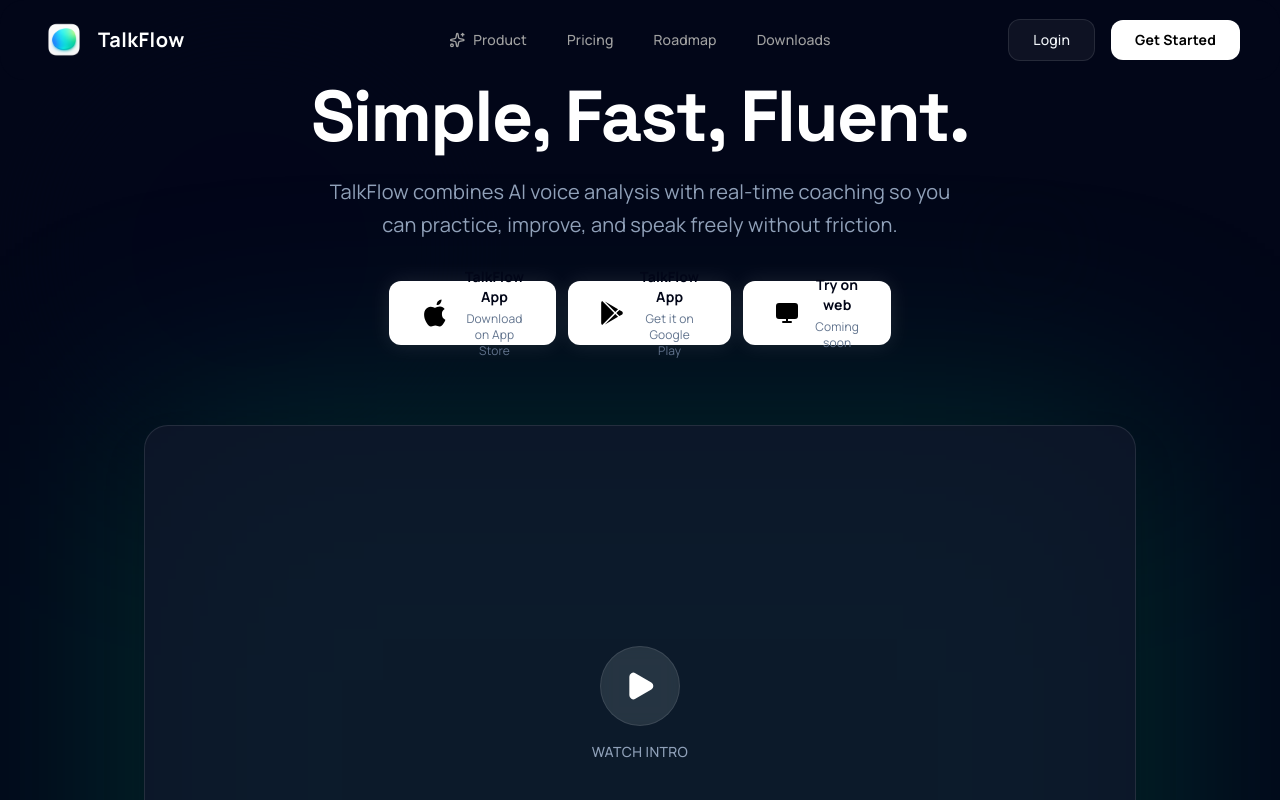
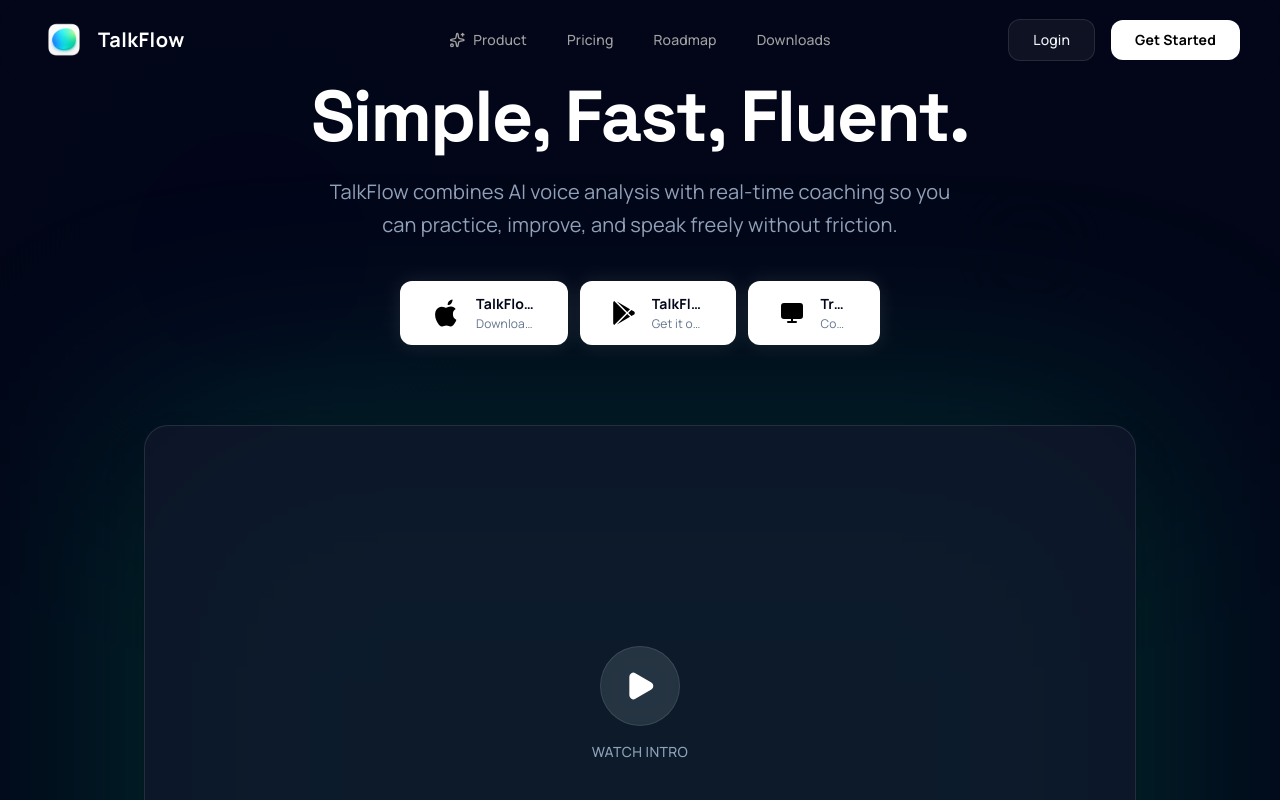
Before and after one commit to marksheng00/talkflow-site, a Next.js app: page / in a window 1280 px wide. Shown: the top 800 px of the page. Built offline with nearby package versions, Linux system fonts and the light colour scheme.

Commit message:
Fix button text overflow with proper containment and truncation

```diff
--- a/src/app/page.tsx
+++ b/src/app/page.tsx
@@ -44,38 +44,38 @@
           <div className="mt-8 md:mt-10 flex flex-col gap-3 sm:flex-row sm:justify-center w-full max-w-lg px-4">
             <Link
               href={appStore}
-              className="group flex h-[56px] md:h-[64px] items-center gap-3 md:gap-4 rounded-xl bg-white px-6 md:px-8 text-slate-950 shadow-[0_0_20px_rgba(255,255,255,0.1)] transition-all hover:bg-slate-50 hover:shadow-[0_0_30px_rgba(255,255,255,0.2)] hover:scale-[1.02] active:scale-95"
+              className="group flex h-[56px] md:h-[64px] items-center gap-3 md:gap-4 rounded-xl bg-white px-6 md:px-8 text-slate-950 shadow-[0_0_20px_rgba(255,255,255,0.1)] transition-all hover:bg-slate-50 hover:shadow-[0_0_30px_rgba(255,255,255,0.2)] hover:scale-[1.02] active:scale-95 overflow-hidden"
             >
               <svg viewBox="0 0 384 512" className="h-6 w-6 md:h-7 md:w-7 fill-black flex-shrink-0">
                 <path d="M318.7 268.7c-.2-36.7 16.4-64.4 50-84.8-18.8-26.9-47.2-41.7-84.7-44.6-35.5-2.8-74.3 21.8-88.5 21.8-11.4 0-51.1-20.8-82.3-20.1-41.2.6-79.1 23.9-100.1 60.5-42.2 73.1-10.8 181.8 30.5 241.6 20.2 29.2 44.1 61.9 75.8 60.7 30.3-1.2 41.8-19.3 78.4-19.3s47.1 19.3 78.9 18.7c32.3-.6 53.3-29.8 73-58.4 22.9-33.1 32.7-65.1 33-66.8-.7-.3-63.5-24.3-63.8-96.1zM288 80.1c15.6-18.8 26.2-44.8 23.3-70.9-22.3 1-49.3 15-65.3 33.8-14.4 16.8-26.9 43.1-23.5 68.3 24.8 1.9 49.3-12.4 65.5-31.2z" />
               </svg>
-              <div className="flex flex-col items-start leading-none">
-                <span className="text-sm font-bold text-slate-950">TalkFlow App</span>
-                <span className="text-xs text-slate-500 mt-1">Download on App Store</span>
+              <div className="flex flex-col items-start justify-center leading-tight min-w-0 flex-1">
+                <span className="text-sm font-bold text-slate-950 truncate w-full">TalkFlow App</span>
+                <span className="text-xs text-slate-500 mt-0.5 truncate w-full">Download on App Store</span>
               </div>
             </Link>
 
             <Link
               href={playStore}
-              className="group flex h-[56px] md:h-[64px] items-center gap-3 md:gap-4 rounded-xl bg-white px-6 md:px-8 text-slate-950 shadow-[0_0_20px_rgba(255,255,255,0.1)] transition-all hover:bg-slate-50 hover:shadow-[0_0_30px_rgba(255,255,255,0.2)] hover:scale-[1.02] active:scale-95"
+              className="group flex h-[56px] md:h-[64px] items-center gap-3 md:gap-4 rounded-xl bg-white px-6 md:px-8 text-slate-950 shadow-[0_0_20px_rgba(255,255,255,0.1)] transition-all hover:bg-slate-50 hover:shadow-[0_0_30px_rgba(255,255,255,0.2)] hover:scale-[1.02] active:scale-95 overflow-hidden"
             >
               <svg viewBox="0 0 512 512" className="h-5 w-5 md:h-6 md:w-6 fill-black flex-shrink-0">
                 <path d="M325.3 234.3L104.6 13l280.8 161.2-60.1 60.1zM47 0C34 6.8 25.3 19.2 25.3 35.3v441.3c0 16.1 8.7 28.5 21.7 35.3l256.6-256L47 0zm425.2 225.6l-58.9-34.1-65.7 64.5 65.7 64.5 60.1-34.1c18-14.3 18-46.5-1.2-60.8zM104.6 499l280.8-161.2-60.1-60.1L104.6 499z" />
               </svg>
-              <div className="flex flex-col items-start leading-none">
-                <span className="text-sm font-bold text-slate-950">TalkFlow App</span>
-                <span className="text-xs text-slate-500 mt-1">Get it on Google Play</span>
+              <div className="flex flex-col items-start justify-center leading-tight min-w-0 flex-1">
+                <span className="text-sm font-bold text-slate-950 truncate w-full">TalkFlow App</span>
+                <span className="text-xs text-slate-500 mt-0.5 truncate w-full">Get it on Google Play</span>
               </div>
             </Link>
 
             <Link
               href={primaryCta}
-              className="group flex h-[56px] md:h-[64px] items-center gap-3 md:gap-4 rounded-xl bg-white px-6 md:px-8 text-slate-950 shadow-[0_0_20px_rgba(255,255,255,0.1)] transition-all hover:bg-slate-50 hover:shadow-[0_0_30px_rgba(255,255,255,0.2)] hover:scale-[1.02] active:scale-95"
+              className="group flex h-[56px] md:h-[64px] items-center gap-3 md:gap-4 rounded-xl bg-white px-6 md:px-8 text-slate-950 shadow-[0_0_20px_rgba(255,255,255,0.1)] transition-all hover:bg-slate-50 hover:shadow-[0_0_30px_rgba(255,255,255,0.2)] hover:scale-[1.02] active:scale-95 overflow-hidden"
             >
               <MonitorPlay className="h-5 w-5 md:h-6 md:w-6 fill-black stroke-black flex-shrink-0" />
-              <div className="flex flex-col items-start leading-none">
-                <span className="text-sm font-bold text-slate-950">Try on web</span>
-                <span className="text-xs text-slate-500 mt-1">Coming soon</span>
+              <div className="flex flex-col items-start justify-center leading-tight min-w-0 flex-1">
+                <span className="text-sm font-bold text-slate-950 truncate w-full">Try on web</span>
+                <span className="text-xs text-slate-500 mt-0.5 truncate w-full">Coming soon</span>
               </div>
             </Link>
           </div>
```
